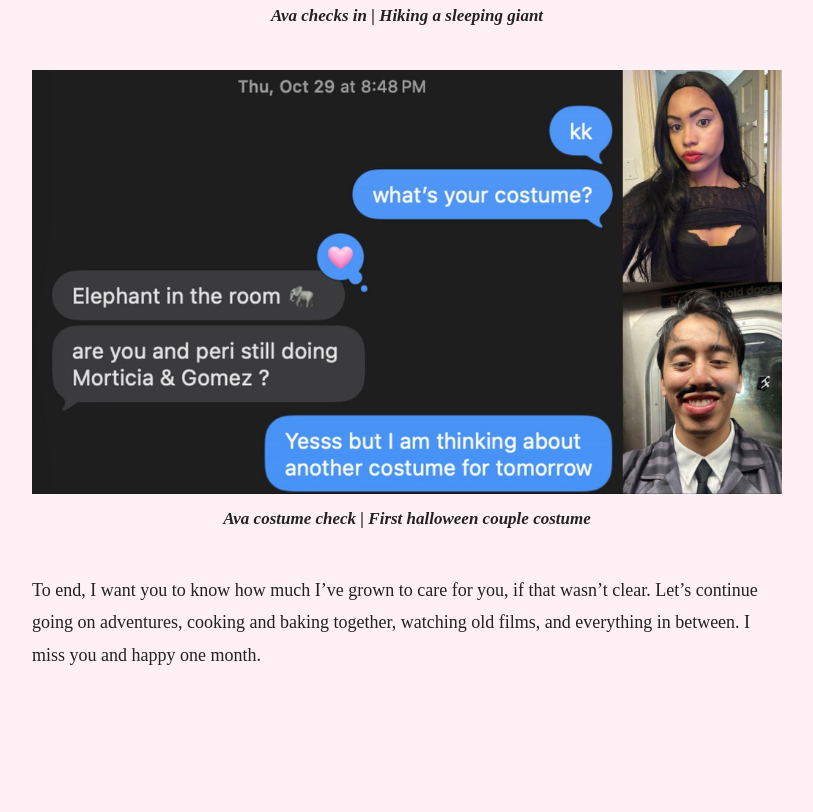
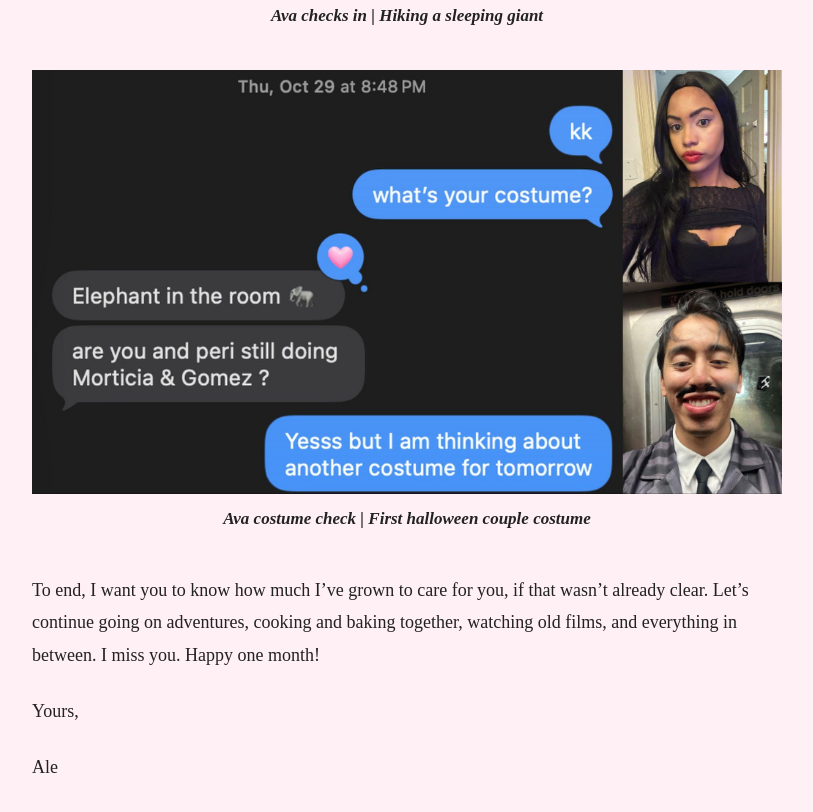
Before and after one commit to harrodbear13/peris, a plain HTML site: page letter.html in a window 1280 px wide. Shown: the part 2560-3372 px from the top of the page, without its empty margins (233-1046 px from the left). Before the commit the page ends 3303 px from the top, so only its background shows below. Drawn offline with Linux system fonts and the light colour scheme.

Commit message:
Update letter.html

```diff
--- a/letter.html
+++ b/letter.html
@@ -25,7 +25,12 @@
 <figure><img src="peri-memory-2.png" alt="Memory 2: Ava learns of our sleeping plans | First photo together" loading="lazy"><figcaption>Ava learns of our sleeping plans | First photo together</figcaption></figure>
 <figure><img src="peri-memory-3.png" alt="Memory 3: Ava checks in | Hiking a sleeping giant" loading="lazy"><figcaption>Ava checks in | Hiking a sleeping giant</figcaption></figure>
 <figure><img src="peri-memory-4.jpeg" alt="Memory 4: Ava costume check | First halloween couple costume" loading="lazy"><figcaption>Ava costume check | First halloween couple costume</figcaption></figure>
-<p>To end, I want you to know how much I’ve grown to care for you, if that wasn’t clear. Let’s continue going on adventures, cooking and baking together, watching old films, and everything in between. I miss you and happy one month.</p>
+
+<p>To end, I want you to know how much I’ve grown to care for you, if that wasn’t already clear. Let’s continue going on adventures, cooking and baking together, watching old films, and everything in between. I miss you. Happy one month!</p>
+
+<p>Yours,</p>
+<p>Ale</p>
+
 </main>
 </body>
 </html>
```
